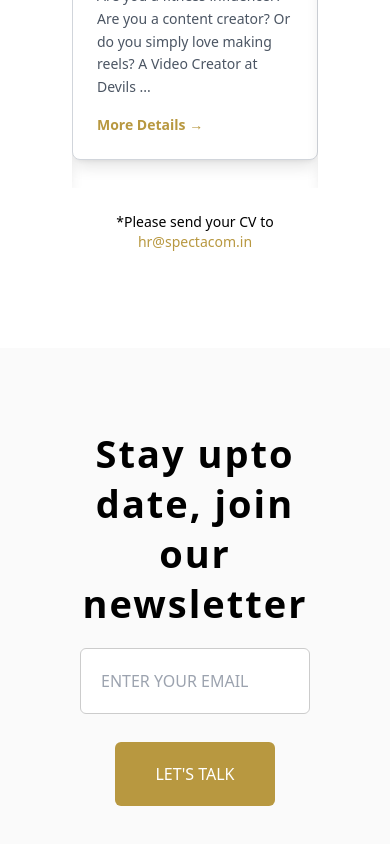
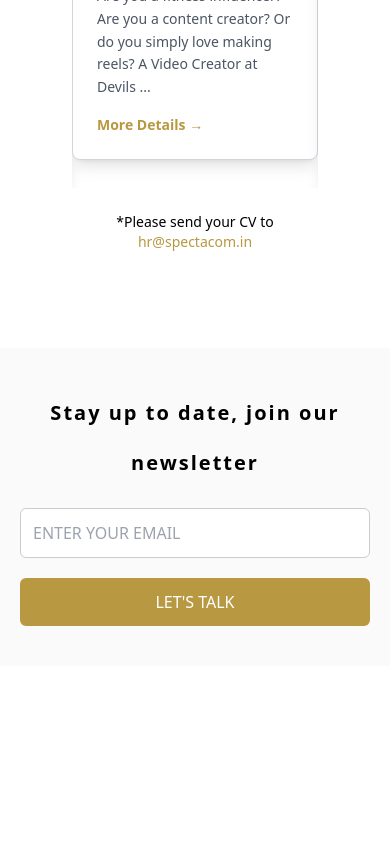
Before and after one commit to sainath2212/spectacom_assignment, a React (Vite) app: page / in a window 390 px wide. Shown: the part 5727-6571 px from the top of the page. After the commit the page ends 6393 px from the top, so only its background shows below. Built offline with nearby package versions, Linux system fonts and the light colour scheme.

Commit message:
Update Contact.jsx

```diff
--- a/src/sections/Contact.jsx
+++ b/src/sections/Contact.jsx
@@ -1,17 +1,21 @@
 function Contact() {
   return (
-    <div className="bg-[#FAFAFA] py-20 px-20">
-      <h1 className="text-center">Stay upto date, join our newsletter</h1>
-      <div className="flex justify-center items-center gap-2 mt-5 flex-wrap">
+    <div className="bg-[#FAFAFA] py-10 px-5 sm:py-20 sm:px-20">
+      <h1 className="text-center text-[20px] sm:text-[28px] font-semibold">
+        Stay up to date, join our newsletter
+      </h1>
+      <div className="flex flex-col sm:flex-row justify-center items-center gap-5 mt-5">
         <input
-          className="w-full sm:w-1/2 p-5 border border-[#CCCCCC] rounded-md"
+          className="w-full sm:w-1/2 p-3 sm:p-5 border border-[#CCCCCC] rounded-md"
           placeholder="ENTER YOUR EMAIL"
-        ></input>
-        <button className="bg-[#b89840] rounded-md py-5 px-10 text-white mt-5 sm:mt-0 sm:ml-5">
+          type="email"
+        />
+        <button className="bg-[#b89840] w-full sm:w-auto rounded-md py-3 sm:py-5 px-10 text-white font-medium">
           LET'S TALK
         </button>
       </div>
     </div>
   );
 }
+
 export default Contact;
```
